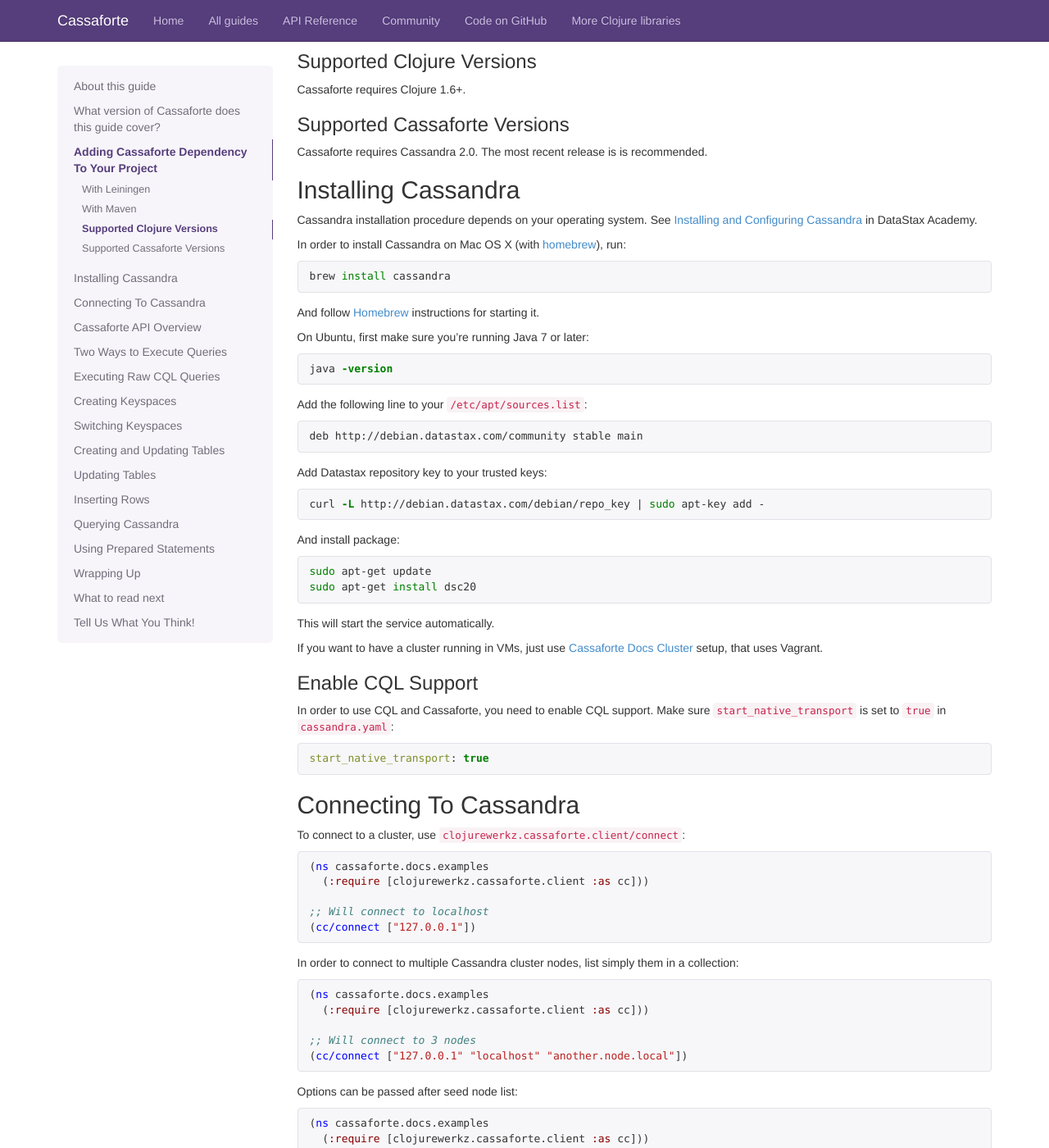
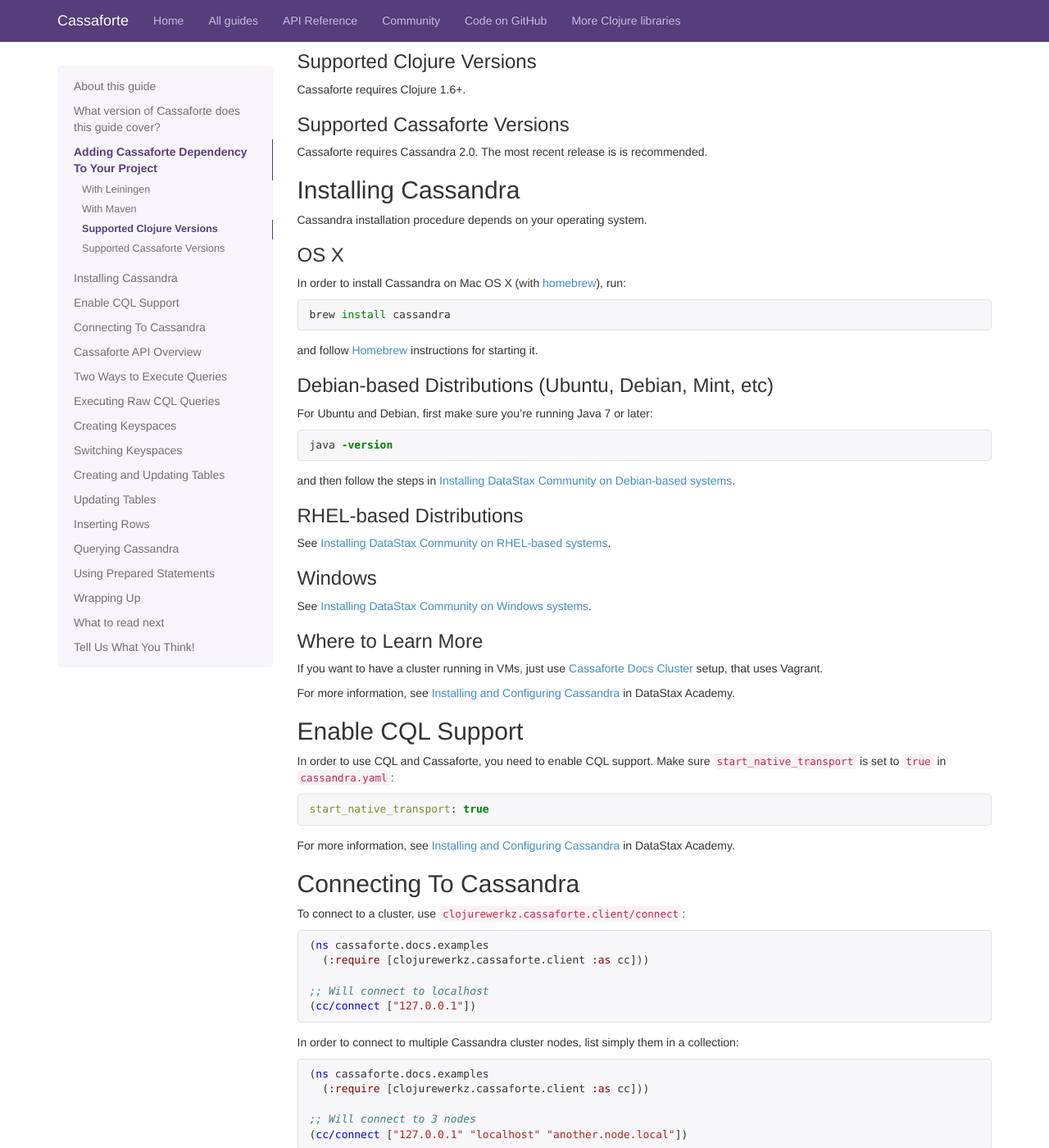
Before and after one commit to clojurewerkz/cassaforte.docs, a Jekyll site: the page built from articles/getting_started.md, in a window 1280 px wide and 1400 px high, scrolled down 857 px. Shown: the whole window at 82% size. Built offline with Jekyll 4.4.1, drawn with Linux system fonts in a browser that asks for light colours; some web fonts are replaced; Markdown is read by kramdown in place of the engine named in the settings.

Commit message:
Link to DataStax resources where possible

````diff
--- a/articles/getting_started.md
+++ b/articles/getting_started.md
@@ -71,8 +71,9 @@ Cassaforte requires Cassandra 2.0. The most recent release is is recommended.
 
 ## Installing Cassandra
 
-Cassandra installation procedure depends on your operating system. See [Installing and Configuring Cassandra](https://academy.datastax.com/courses/installing-and-configuring-cassandra)
-in DataStax Academy.
+Cassandra installation procedure depends on your operating system.
+
+### OS X
 
 In order to install Cassandra on Mac OS X (with [homebrew](http://brew.sh/)), run:
 
@@ -80,41 +81,37 @@ In order to install Cassandra on Mac OS X (with [homebrew](http://brew.sh/)), ru
 brew install cassandra
 ```
 
-And follow [Homebrew](http://brew.sh/) instructions for starting it.
+and follow [Homebrew](http://brew.sh/) instructions for starting it.
 
-On Ubuntu, first make sure you're running Java 7 or later:
+### Debian-based Distributions (Ubuntu, Debian, Mint, etc)
+
+For Ubuntu and Debian, first make sure you're running Java 7 or later:
 
 ```sh
 java -version
 ```
 
-Add the following line to your `/etc/apt/sources.list`:
+and then follow the steps in [Installing DataStax Community on Debian-based systems](http://www.datastax.com/documentation/cassandra/2.1/cassandra/install/installDeb_t.html).
 
-```
-deb http://debian.datastax.com/community stable main
-```
+### RHEL-based Distributions
 
-Add Datastax repository key to your trusted keys:
+See [Installing DataStax Community on RHEL-based systems](http://www.datastax.com/documentation/cassandra/2.1/cassandra/install/installRHEL_t.html).
 
-```sh
-curl -L http://debian.datastax.com/debian/repo_key | sudo apt-key add -
-```
+### Windows
 
-And install package:
+See [Installing DataStax Community on Windows systems](http://www.datastax.com/documentation/getting_started/doc/getting_started/gettingStartedWindows_t.html).
 
-```sh
-sudo apt-get update
-sudo apt-get install dsc20
-```
-
-This will start the service automatically.
+### Where to Learn More
 
 If you want to have a cluster running in VMs, just use [Cassaforte
 Docs Cluster](https://github.com/ifesdjeen/cassaforte_docs_cluster)
 setup, that uses Vagrant.
 
+For more information, see [Installing and Configuring Cassandra](https://academy.datastax.com/courses/installing-and-configuring-cassandra)
+in DataStax Academy.
 
-### Enable CQL Support
+
+## Enable CQL Support
 
 In order to use CQL and Cassaforte, you need to enable CQL
 support. Make sure `start_native_transport` is set to `true` in
@@ -123,6 +120,9 @@ support. Make sure `start_native_transport` is set to `true` in
 ``` yaml
 start_native_transport: true
 ```
+
+For more information, see [Installing and Configuring Cassandra](https://academy.datastax.com/courses/installing-and-configuring-cassandra)
+in DataStax Academy.
 
 ## Connecting To Cassandra
 
````
